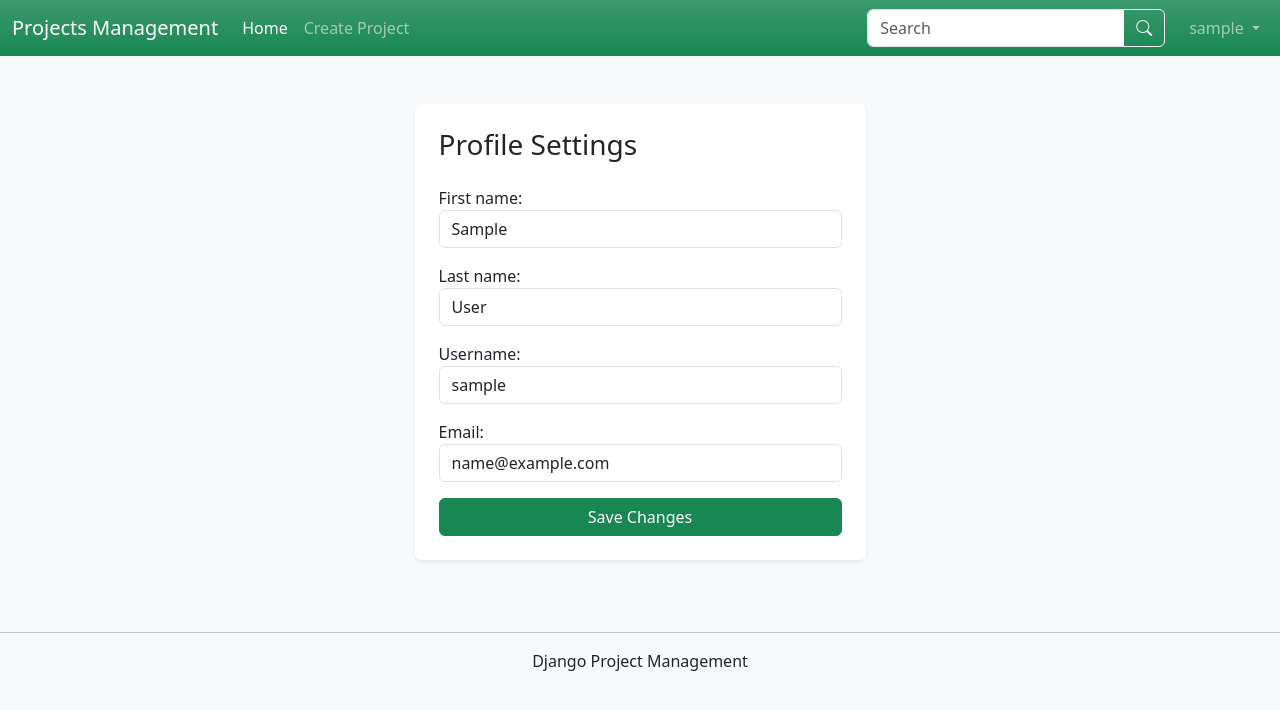
After one commit to asome2241-alt/django_pm, a Django app: page /accounts/profile/ in a window 1280 px wide. The commit adds this page. Shown: the top 710 px of the page. Run offline with Django 5.2, Linux system fonts and the light colour scheme; the visitor is signed in with stand-in values (Sample User, id 1).

Commit message:
Add user profile and authentication updates

```diff
--- a/accounts/forms.py
+++ b/accounts/forms.py
@@ -1,16 +1,21 @@
 from django import forms
-from django.contrib.auth.forms import AuthenticationForm
+from django.contrib.auth.forms import AuthenticationForm, UserCreationForm
+from django.contrib.auth.models import User
+
 
 attrs = {
-    'class': 'form-control',
-    'placeholder': 'Username'
+    'class': 'form-control'
 }
+
 
 class LoginForm(AuthenticationForm):
 
     username = forms.CharField(
         widget=forms.TextInput(
-            attrs=attrs
+            attrs={
+                'class': 'form-control',
+                'placeholder': 'Username'
+            }
         )
     )
 
@@ -22,3 +27,79 @@ class LoginForm(AuthenticationForm):
             }
         )
     )
+
+
+class UserRegisterForm(UserCreationForm):
+
+    first_name = forms.CharField(
+        label='First Name',
+        widget=forms.TextInput(attrs=attrs)
+    )
+
+    last_name = forms.CharField(
+        label='Last Name',
+        widget=forms.TextInput(attrs=attrs)
+    )
+
+    username = forms.CharField(
+        label='Username',
+        widget=forms.TextInput(attrs=attrs)
+    )
+
+    email = forms.EmailField(
+        label='Email',
+        widget=forms.EmailInput(attrs=attrs)
+    )
+
+    password1 = forms.CharField(
+        label='Password',
+        widget=forms.PasswordInput(attrs=attrs)
+    )
+
+    password2 = forms.CharField(
+        label='Confirm Password',
+        widget=forms.PasswordInput(attrs=attrs)
+    )
+
+    class Meta:
+
+        model = User
+
+        fields = (
+            'first_name',
+            'last_name',
+            'username',
+            'email',
+            'password1',
+            'password2'
+        )
+
+
+class ProfileForm(forms.ModelForm):
+
+    first_name = forms.CharField(
+        widget=forms.TextInput(attrs=attrs)
+    )
+
+    last_name = forms.CharField(
+        widget=forms.TextInput(attrs=attrs)
+    )
+
+    username = forms.CharField(
+        widget=forms.TextInput(attrs=attrs)
+    )
+
+    email = forms.EmailField(
+        widget=forms.EmailInput(attrs=attrs)
+    )
+
+    class Meta:
+
+        model = User
+
+        fields = (
+            'first_name',
+            'last_name',
+            'username',
+            'email'
+        )
--- a/accounts/urls.py
+++ b/accounts/urls.py
@@ -1,7 +1,7 @@
 from django.urls import path, include
 from django.contrib.auth import views as auth_views
 from .forms import LoginForm
-
+from .views import RegisterView, edit_profile
 
 urlpatterns = [
 
@@ -18,11 +18,17 @@ urlpatterns = [
         auth_views.LogoutView.as_view(),
         name='logout'
     ),
-    path('password_change/', auth_views.PasswordChangeView.as_view(), name='password_change'),
-    path('password_change/done/', auth_views.PasswordChangeDoneView.as_view(), name='password_change_done'),
-    path('password_reset/', auth_views.PasswordResetView.as_view(), name='password_reset'),
-    path('password_reset/done/', auth_views.PasswordResetDoneView.as_view(), name='password_reset_done'),
-    path('reset/<uidb64>/<token>/', auth_views.PasswordResetConfirmView.as_view(), name='password_reset_confirm'),
-    path('reset/done/', auth_views.PasswordResetCompleteView.as_view(), name='password_reset_complete'),
-    path('',include('django.contrib.auth.urls')),
+
+    path(
+        'register/',
+        RegisterView.as_view(),
+        name='register'
+    ),
+
+    path(
+        'profile/',
+        edit_profile,
+        name='profile'
+    ),
+
 ]
--- a/accounts/views.py
+++ b/accounts/views.py
@@ -1,3 +1,45 @@
-from django.shortcuts import render
+from django.urls import reverse_lazy
+from django.views.generic import CreateView
+from django.contrib.auth import login
+from django.shortcuts import redirect, render
+from .forms import ProfileForm, UserRegisterForm
+from django.contrib.auth.decorators import login_required
 
-# Create your views here.
+
+class RegisterView(CreateView):
+
+    form_class = UserRegisterForm
+
+    template_name = 'registration/register.html'
+
+    success_url = reverse_lazy('project_list')
+
+    def form_valid(self, form):
+
+        response = super().form_valid(form)
+
+        login(self.request, self.object)
+
+        return response
+
+@login_required
+def edit_profile(request):
+
+    form = ProfileForm(
+        request.POST or None,
+        instance=request.user
+    )
+
+    if request.method == 'POST':
+
+        if form.is_valid():
+
+            form.save()
+
+            return redirect('profile')
+
+    return render(
+        request,
+        'registration/profile.html',
+        {'form': form}
+    )
--- a/projects/templates/partials/header.html
+++ b/projects/templates/partials/header.html
@@ -110,7 +110,8 @@
                             aria-expanded="false"
                         >
 
-                            {{ user.username }}
+
+                        {{ user.username }}
 
                         </a>
 
@@ -123,7 +124,7 @@
 
                                 <a
                                     class="dropdown-item"
-                                    href="#"
+                                    href="{% url 'profile' %}"
                                 >
 
                                     {% trans 'Profile' %}
@@ -176,6 +177,14 @@
                     {% trans 'Login' %}
 
                 </a>
+                <a
+                    href="{% url 'register' %}"
+                    class="btn btn-light ms-2"
+>
+
+                    Register
+
+                </a>
 
             {% endif %}
 
--- /dev/null
+++ b/projects/templates/registration/profile.html
@@ -0,0 +1,44 @@
+{% extends 'base.html' %}
+
+{% block content %}
+
+<div class="row justify-content-center">
+
+    <div class="col-md-5">
+
+        <div class="card shadow-sm border-0">
+
+            <div class="card-body p-4">
+
+                <h3 class="mb-4">
+
+                    Profile Settings
+
+                </h3>
+
+                <form method="post">
+
+                    {% csrf_token %}
+
+                    {{ form.as_p }}
+
+                    <button
+                        type="submit"
+                        class="btn btn-success w-100"
+                    >
+
+                        Save Changes
+
+                    </button>
+
+                </form>
+
+            </div>
+
+        </div>
+
+    </div>
+
+</div>
+
+{% endblock %}
```
Also changed, not shown: projects/templates/project/update.html (+6 -2 lines), projects/templates/registration/register.html (added, +44 -0 lines), projects/views.py (+45 -15 lines).
